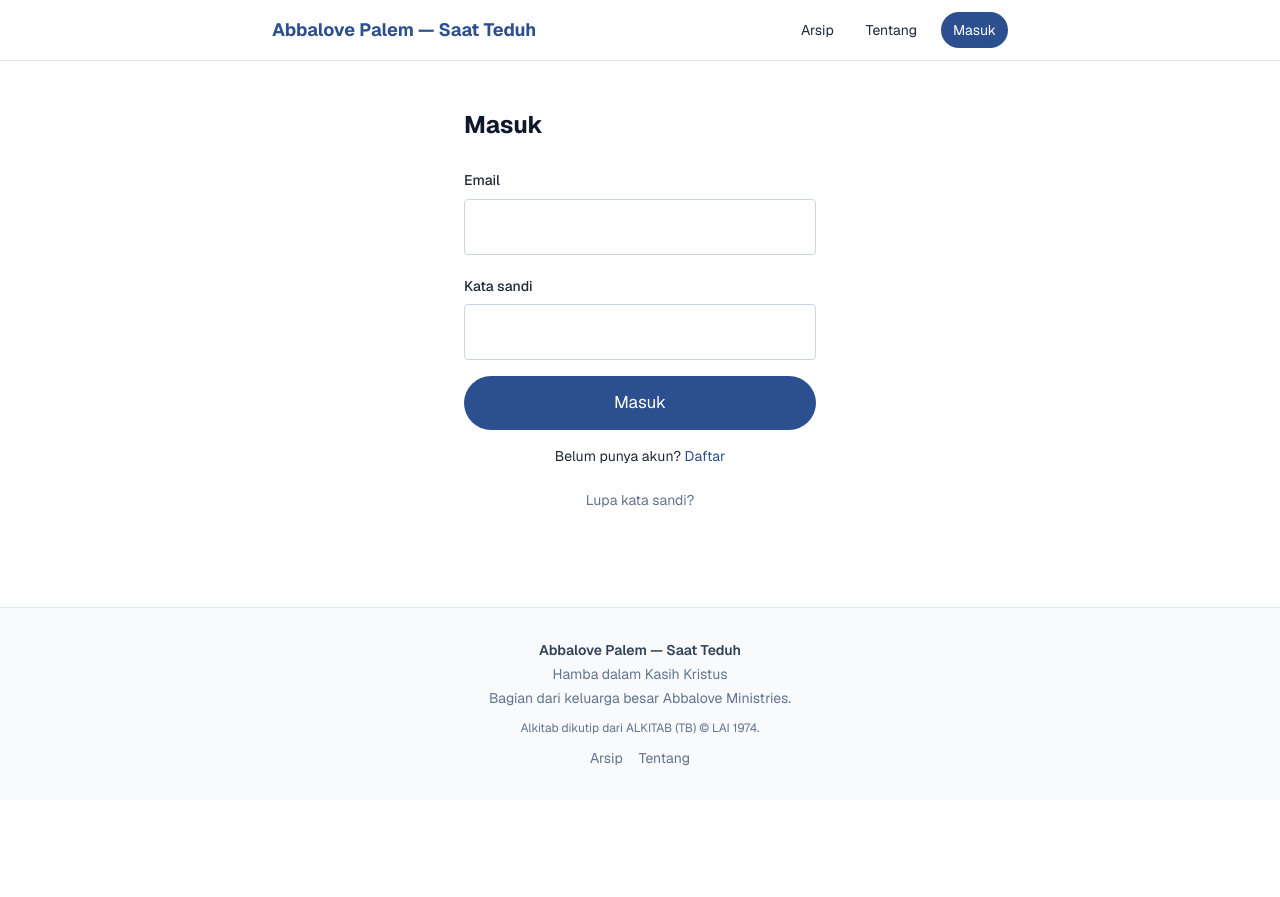
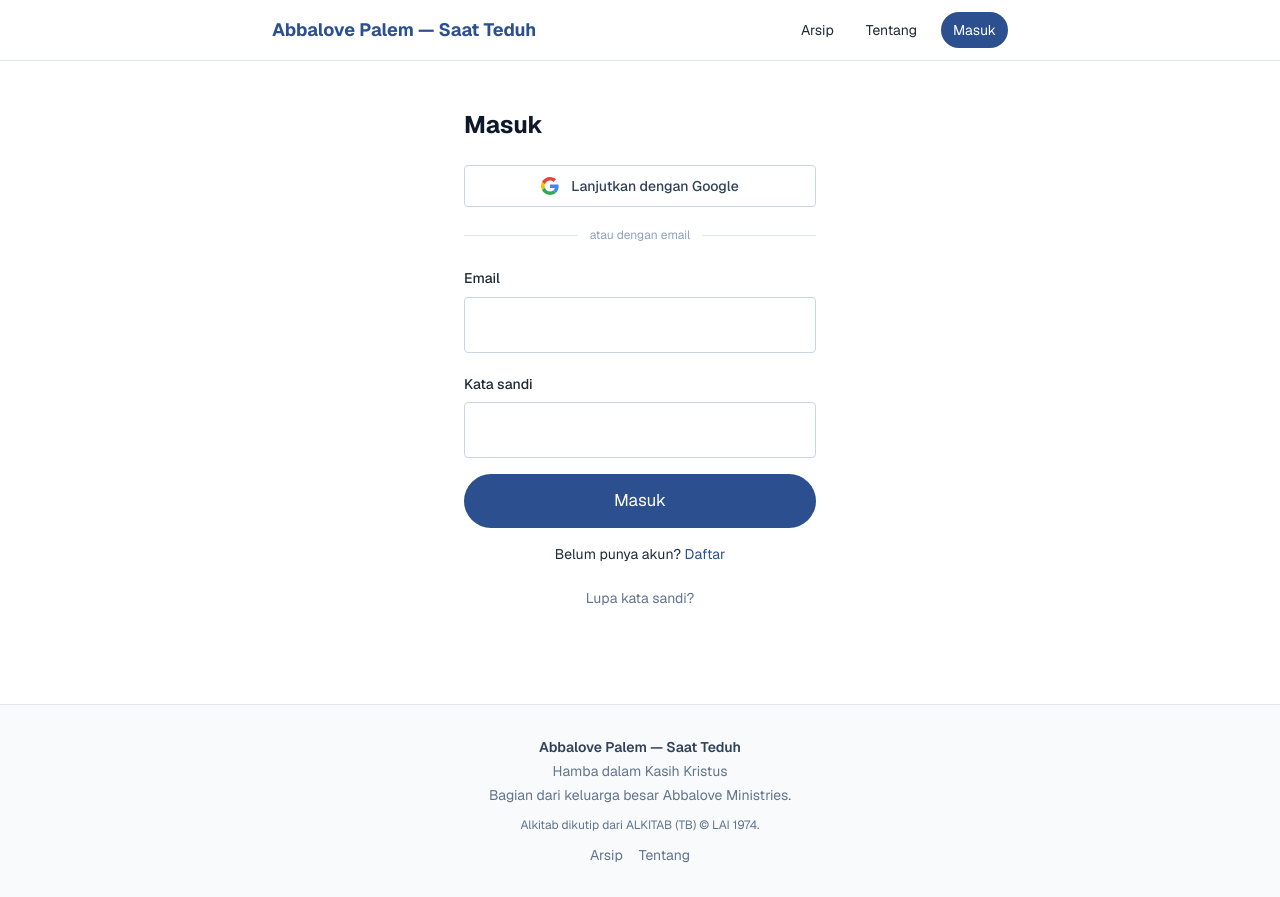
Before and after one commit to yohanesbelajar/renungan-abbapalem, a Next.js app: page /masuk in a window 1280 px wide. Before the commit the page ends 800 px from the top, so only its background shows below. Built offline with nearby package versions, Linux system fonts and the light colour scheme; no server answers.

Commit message:
Tambah login Google (OAuth) di halaman masuk & daftar — PRD 5.1A

```diff
--- a/src/app/daftar/page.tsx
+++ b/src/app/daftar/page.tsx
@@ -6,6 +6,7 @@ import { useState, FormEvent } from "react";
 import { useRouter } from "next/navigation";
 import Link from "next/link";
 import { createClient } from "@/lib/supabase/client";
+import GoogleButton from "@/components/GoogleButton";
 
 export default function RegisterPage() {
   const router = useRouter();
@@ -94,7 +95,15 @@ export default function RegisterPage() {
       <p className="mt-1 text-sm text-slate-500">
         Buat akun untuk memberi heart dan menandai saat teduh selesai.
       </p>
-      <form onSubmit={onSubmit} className="mt-6 space-y-4">
+      <div className="mt-6">
+        <GoogleButton next="/profil" />
+        <div className="my-5 flex items-center gap-3 text-xs text-slate-400">
+          <span className="h-px flex-1 bg-slate-200" />
+          atau dengan email
+          <span className="h-px flex-1 bg-slate-200" />
+        </div>
+      </div>
+      <form onSubmit={onSubmit} className="space-y-4">
         <div>
           <label htmlFor="name" className="text-sm font-medium">
             Nama lengkap
--- a/src/app/masuk/page.tsx
+++ b/src/app/masuk/page.tsx
@@ -6,6 +6,7 @@ import { Suspense, useState, FormEvent } from "react";
 import { useRouter, useSearchParams } from "next/navigation";
 import Link from "next/link";
 import { createClient } from "@/lib/supabase/client";
+import GoogleButton from "@/components/GoogleButton";
 
 export default function LoginPage() {
   return (
@@ -53,7 +54,15 @@ function LoginInner() {
   return (
     <div className="mx-auto max-w-sm px-4 py-12">
       <h1 className="text-2xl font-bold text-slate-900">Masuk</h1>
-      <form onSubmit={onSubmit} className="mt-6 space-y-4">
+      <div className="mt-6">
+        <GoogleButton next={next} />
+        <div className="my-5 flex items-center gap-3 text-xs text-slate-400">
+          <span className="h-px flex-1 bg-slate-200" />
+          atau dengan email
+          <span className="h-px flex-1 bg-slate-200" />
+        </div>
+      </div>
+      <form onSubmit={onSubmit} className="space-y-4">
         <div>
           <label htmlFor="email" className="text-sm font-medium">
             Email
--- /dev/null
+++ b/src/components/GoogleButton.tsx
@@ -0,0 +1,64 @@
+"use client";
+
+import { useState } from "react";
+import { createClient } from "@/lib/supabase/client";
+
+/** Tombol "Lanjutkan dengan Google" — PRD §5.1A */
+export default function GoogleButton({ next = "/" }: { next?: string }) {
+  const [busy, setBusy] = useState(false);
+  const [err, setErr] = useState("");
+
+  async function onClick() {
+    setBusy(true);
+    setErr("");
+    const supabase = createClient();
+    const origin = window.location.origin;
+    const { error } = await supabase.auth.signInWithOAuth({
+      provider: "google",
+      options: {
+        redirectTo: `${origin}/auth/callback?next=${encodeURIComponent(next)}`,
+        queryParams: { access_type: "offline", prompt: "consent" },
+      },
+    });
+    if (error) {
+      setBusy(false);
+      setErr(
+        error.message.includes("provider is not enabled")
+          ? "Login Google belum diaktifkan. Hubungi admin."
+          : "Gagal membuka login Google. Coba lagi."
+      );
+    }
+  }
+
+  return (
+    <div>
+      <button
+        type="button"
+        onClick={onClick}
+        disabled={busy}
+        className="flex w-full items-center justify-center gap-3 rounded border border-slate-300 bg-white px-4 py-2.5 text-sm font-medium text-slate-700 hover:bg-slate-50 disabled:opacity-60"
+      >
+        <svg width="18" height="18" viewBox="0 0 48 48" aria-hidden="true">
+          <path
+            fill="#EA4335"
+            d="M24 9.5c3.54 0 6.71 1.22 9.21 3.6l6.85-6.85C35.9 2.38 30.47 0 24 0 14.62 0 6.51 5.38 2.56 13.22l7.98 6.19C12.43 13.72 17.74 9.5 24 9.5z"
+          />
+          <path
+            fill="#4285F4"
+            d="M46.98 24.55c0-1.57-.15-3.09-.38-4.55H24v9.02h12.94c-.58 2.96-2.26 5.48-4.78 7.18l7.73 6c4.51-4.18 7.09-10.36 7.09-17.65z"
+          />
+          <path
+            fill="#FBBC05"
+            d="M10.53 28.59c-.48-1.45-.76-2.99-.76-4.59s.27-3.14.76-4.59l-7.98-6.19C.92 16.46 0 20.12 0 24c0 3.88.92 7.54 2.56 10.78l7.97-6.19z"
+          />
+          <path
+            fill="#34A853"
+            d="M24 48c6.48 0 11.93-2.13 15.89-5.81l-7.73-6c-2.15 1.45-4.92 2.3-8.16 2.3-6.26 0-11.57-4.22-13.47-9.91l-7.98 6.19C6.51 42.62 14.62 48 24 48z"
+          />
+        </svg>
+        {busy ? "Membuka…" : "Lanjutkan dengan Google"}
+      </button>
+      {err && <p className="mt-2 text-sm text-red-600">{err}</p>}
+    </div>
+  );
+}
```
